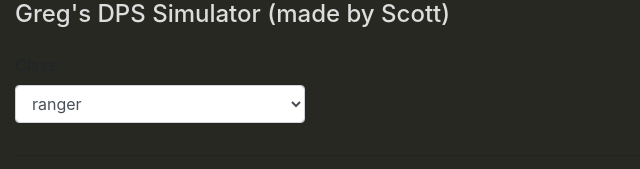
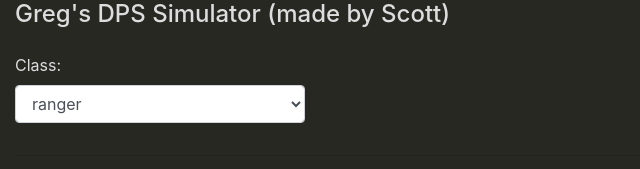
Before and after one commit to ScottMackay2/OrbusVR_greg_calculator, a plain HTML site: page index.html in a window 1280 px wide. Shown: the top 169 px of the page, 0-640 px from the left. Drawn offline with Linux system fonts and the light colour scheme; files whose address does not match are found by name.

Commit message:
Small hidden text fix

```diff
--- a/index.html
+++ b/index.html
@@ -23,7 +23,7 @@
 		<div class="row">
 			<div class="col-sm-3">
 				<div class="form-group">
-					<label for="classData" class="control-label">Class: </label>
+					<label for="classData" class="headerText control-label">Class: </label>
 					<select name="classData" id="classData" class="form-control" onchange="updateLoadoutListOfClass()">
 					</select>
 				</div>
```
